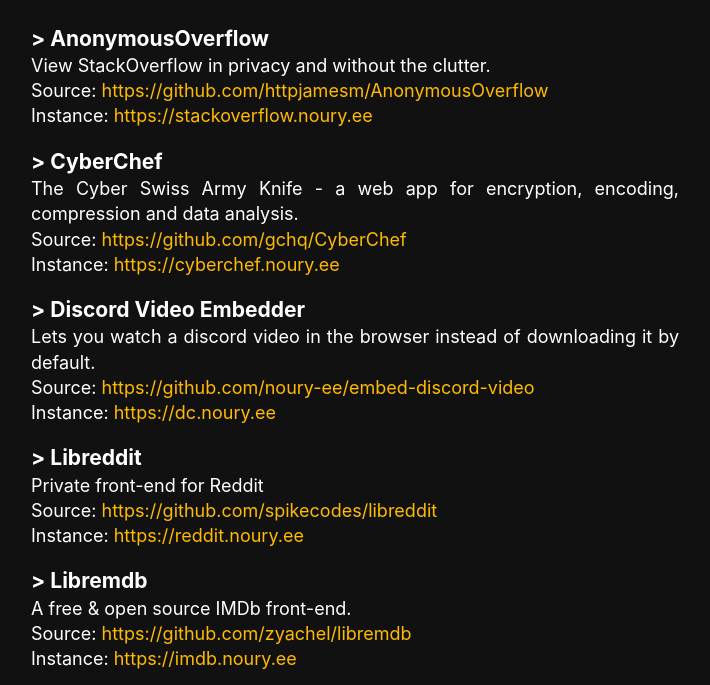
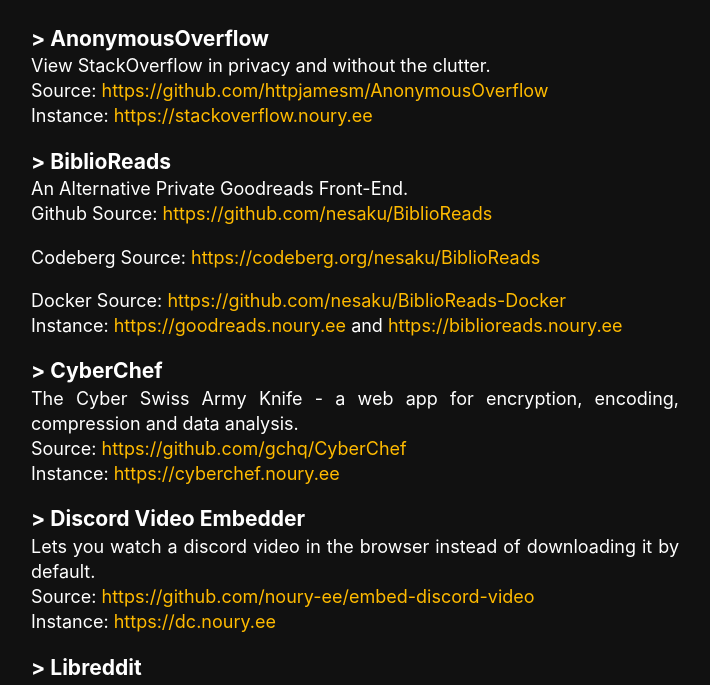
Before and after one commit to noury-ee/noury.ee, a website: page src/index.html in a window 1280 px wide. Shown: the part 102-787 px from the top of the page, without its empty margins (285-995 px from the left). Drawn offline with Linux system fonts and the light colour scheme.

Commit message:
add biblioreads

```diff
--- a/src/index.html
+++ b/src/index.html
@@ -102,6 +102,23 @@
         </p>
         <p>
         Instance: <a href="https://stackoverflow.noury.ee">https://stackoverflow.noury.ee</a>
+        </p>
+
+        <br>
+
+        <h3>> BiblioReads</h3>
+        <p>
+        An Alternative Private Goodreads Front-End.
+        </p>
+        <p>
+        Github Source: <a href="https://github.com/nesaku/BiblioReads">https://github.com/nesaku/BiblioReads</a>
+        <br />
+        Codeberg Source: <a href="https://codeberg.org/nesaku/BiblioReads">https://codeberg.org/nesaku/BiblioReads</a>
+        <br />
+        Docker Source: <a href="https://github.com/nesaku/BiblioReads-Docker">https://github.com/nesaku/BiblioReads-Docker</a>
+        </p>
+        <p>
+        Instance: <a href="https://goodreads.noury.ee">https://goodreads.noury.ee</a> and <a href="https://biblioreads.noury.ee">https://biblioreads.noury.ee</a>
         </p>
 
         <br>
```
